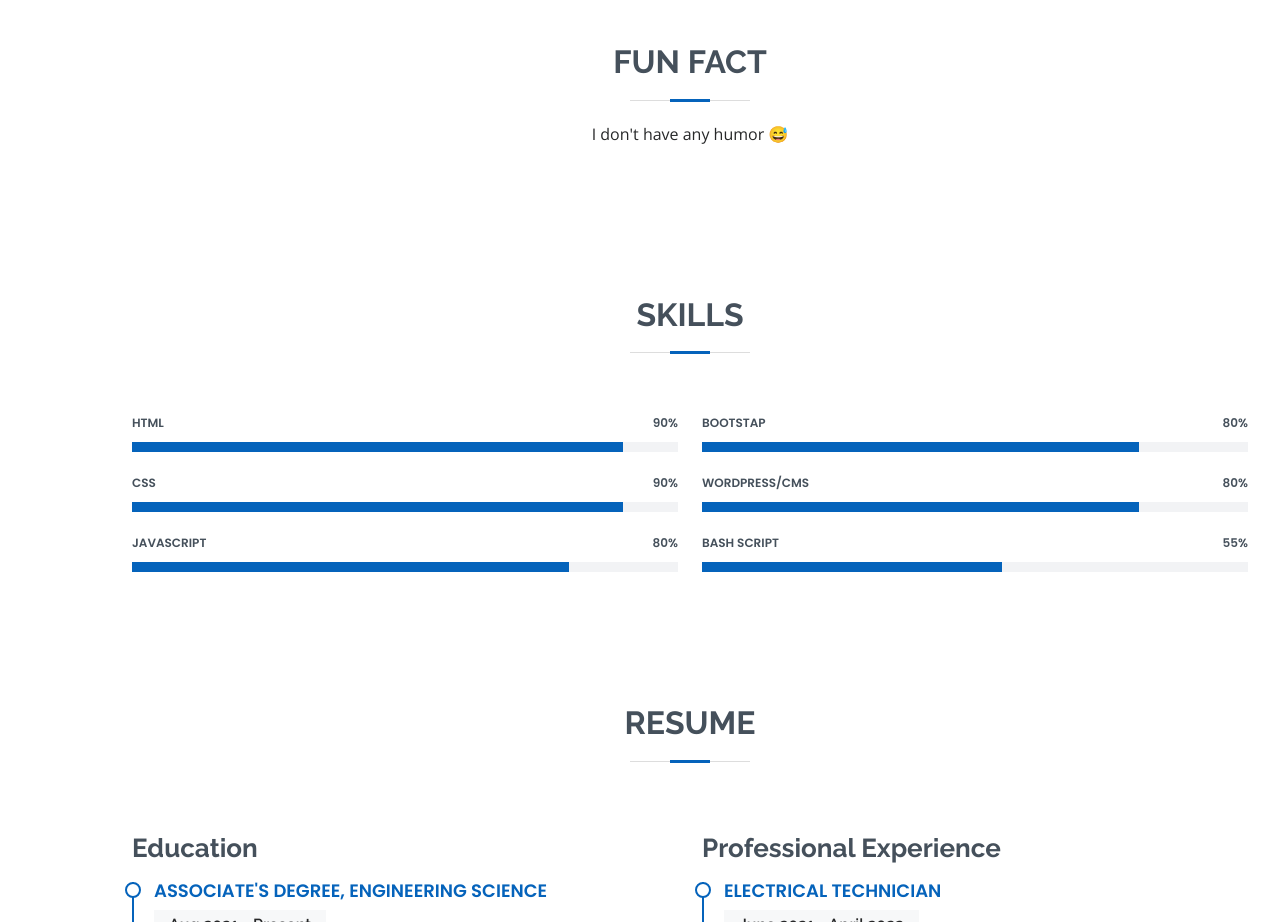
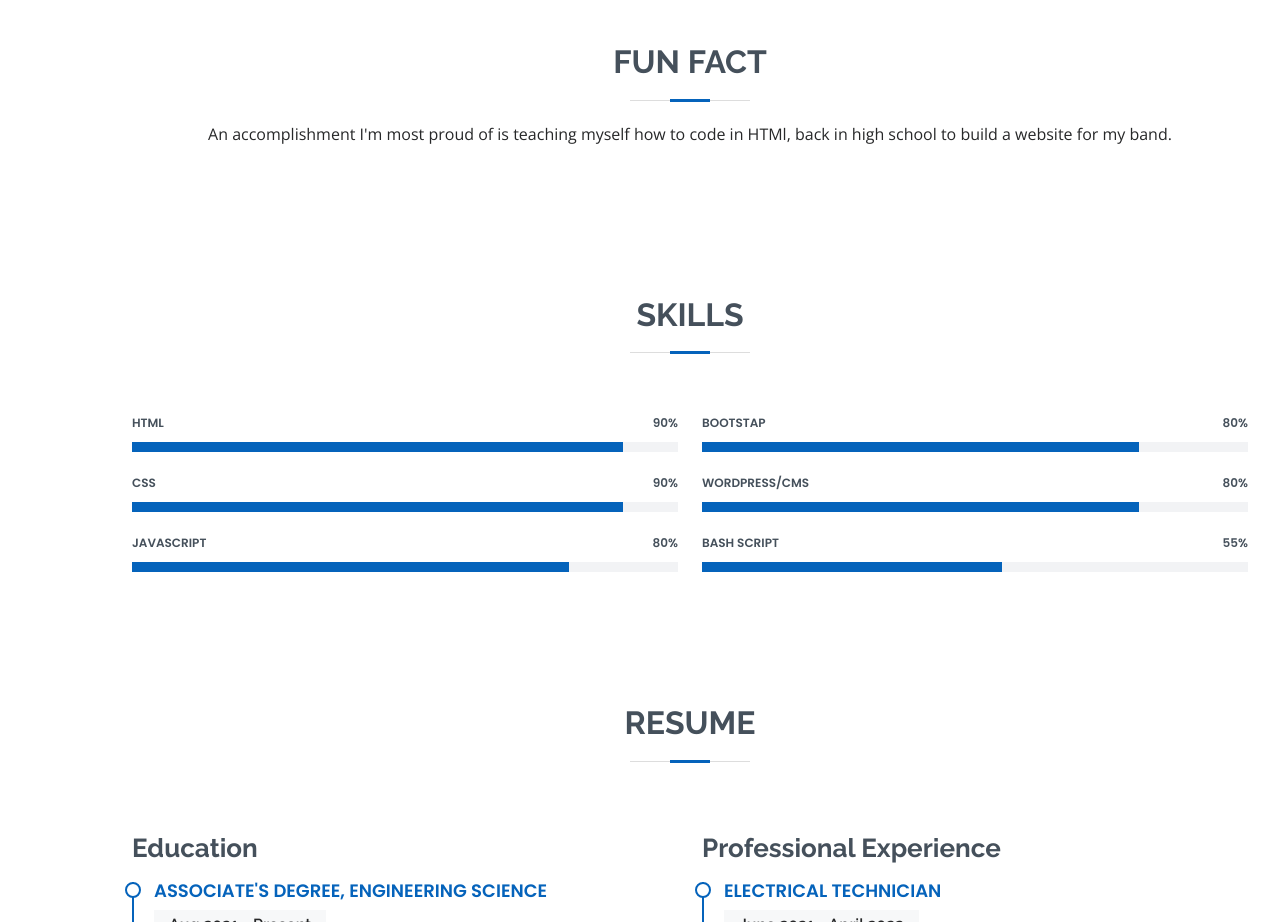
Before and after one commit to Faravhe/Portfolio, a plain HTML site: page index.html in a window 1280 px wide. Shown: the part 1460-2382 px from the top of the page. Drawn offline with nearby package versions, Linux system fonts and the light colour scheme.

Commit message:
Funny fact replaced by a real one

```diff
--- a/index.html
+++ b/index.html
@@ -117,7 +117,7 @@
 
         <div class="section-title">
           <h2> Fun Fact</h2>
-          <p>I don't have any humor 😅</p>
+          <p>An accomplishment I'm most proud of is teaching myself how to code in HTMl, back in high school to build a website for my band.</p>
         </div>
 <!--
         <div class="row">
```
